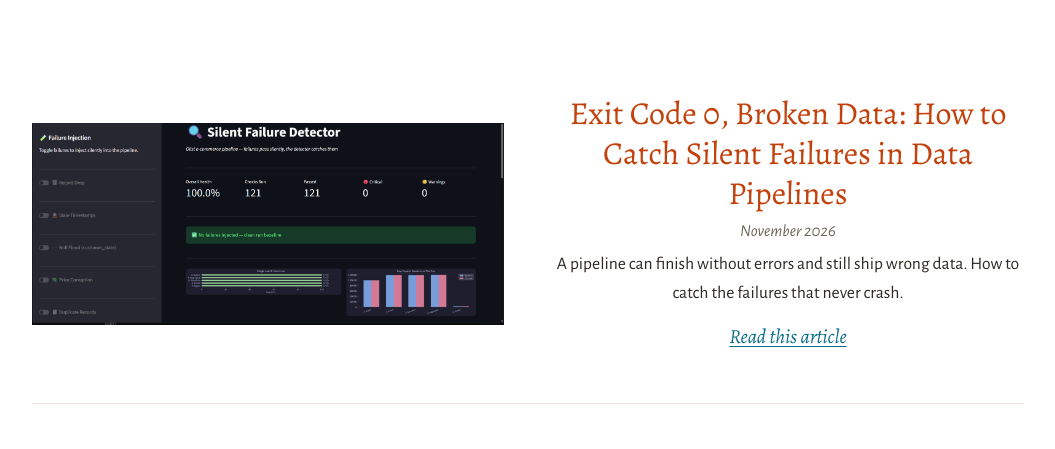
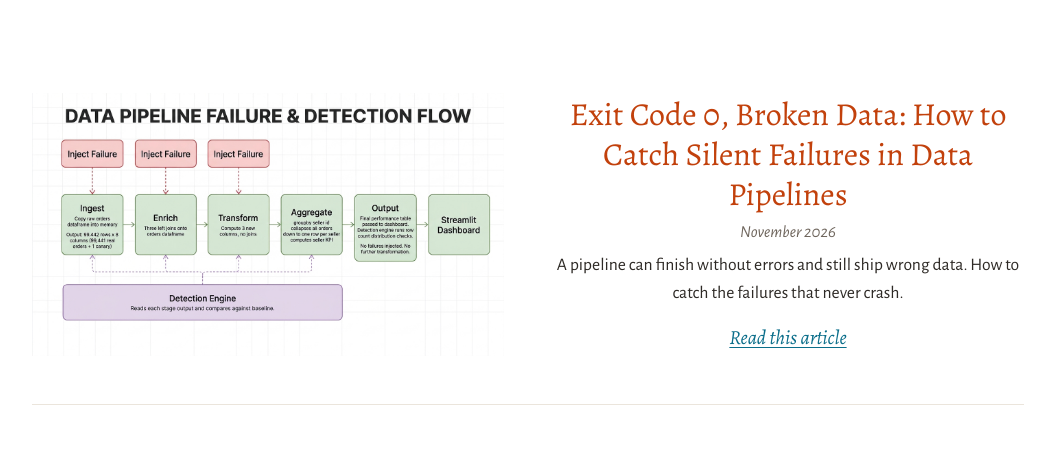
Before and after one commit to ChibuikeOnuba/ChibuikeOnuba.github.io, a plain HTML site: page writing.html in a window 1280 px wide. Shown: the part 244-693 px from the top of the page, without its empty margins (112-1167 px from the left). Drawn offline with nearby package versions, Linux system fonts and the light colour scheme.

Commit message:
Use pipeline diagram as image for silent-failures article
Co-Authored-By: Claude Opus 5.5 <noreply@anthropic.com>

```diff
--- a/writing.html
+++ b/writing.html
@@ -36,7 +36,7 @@
 
       <li class="entry">
         <a class="entry-media" href="https://medium.com/@onubachibuike/exit-code-0-broken-data-how-to-catch-silent-failures-in-data-pipelines-5eb59961b760" target="_blank" rel="noopener" tabindex="-1" aria-hidden="true">
-          <img src="./assets/images/etlfailure.png" alt="" loading="lazy">
+          <img src="./assets/images/pipeline%20failure.jpg" alt="" loading="lazy">
         </a>
         <div class="entry-body">
           <h2 class="entry-title"><a href="https://medium.com/@onubachibuike/exit-code-0-broken-data-how-to-catch-silent-failures-in-data-pipelines-5eb59961b760" target="_blank" rel="noopener">Exit Code 0, Broken Data: How to Catch Silent Failures in Data Pipelines</a></h2>
```
Also changed, not shown: assets/images/pipeline failure.jpg (added).
